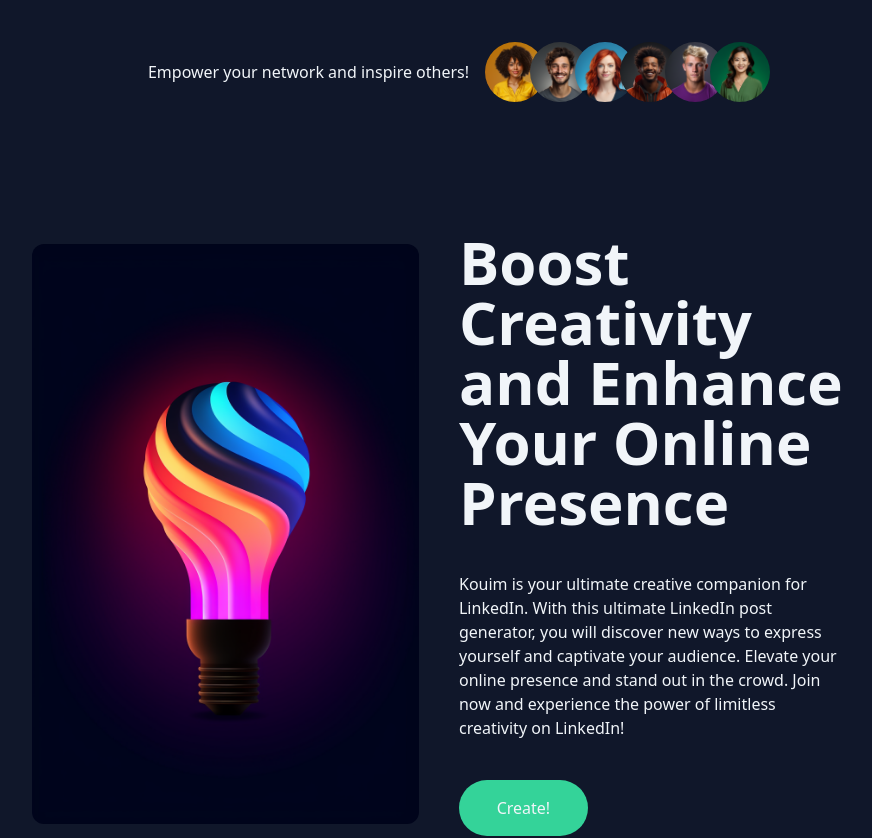
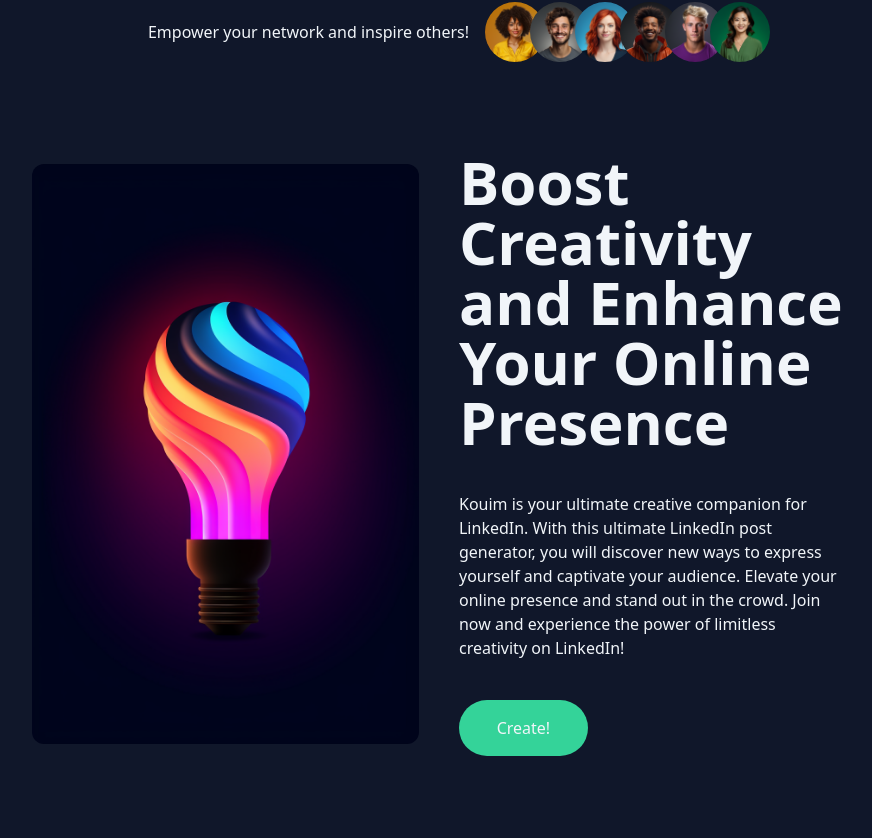
Before and after one commit to tlagoda/linkedinai, a Next.js app: page / in a window 1280 px wide. Shown: the part 780-1618 px from the top of the page, without its empty margins (181-1053 px from the left). Built offline with nearby package versions, Linux system fonts and the light colour scheme; no server answers.

Commit message:
fix links

```diff
--- a/src/app/components/Footer.tsx
+++ b/src/app/components/Footer.tsx
@@ -17,9 +17,11 @@ export default function Footer() {
             <span className="text-emerald-400">K</span>ouim: Elevate, Engage,
             Excel!
           </h3>
-          <button className="w-1/6 bg-emerald-400 rounded-full py-4 hover:bg-emerald-500">
-            <Link href="/signup">Start now!</Link>
-          </button>
+          <Link href="/signup">
+            <button className="w-1/6 bg-emerald-400 rounded-full py-4 hover:bg-emerald-500">
+              Start now!
+            </button>
+          </Link>
         </div>
         <div className="h-1/2 w-full">
           <div className="flex h-full justify-between items-end">
--- a/src/app/components/Header.tsx
+++ b/src/app/components/Header.tsx
@@ -31,12 +31,16 @@ export default function Header() {
         </li>
       </ul>
       <div>
-        <button className="rounded-full border-2 px-4 py-2 mr-2 min-w-[6rem] hover:text-emerald-400">
-          <Link href="/signup">Sign up</Link>
-        </button>
-        <button className="rounded-full border-2 px-4 py-2 min-w-[6rem] hover:text-emerald-400">
-          <Link href="/login">Login</Link>
-        </button>
+        <Link href="/signup">
+          <button className="rounded-full border-2 px-4 py-2 mr-2 min-w-[6rem] hover:text-emerald-400">
+            Sign up
+          </button>
+        </Link>
+        <Link href="/login">
+          <button className="rounded-full border-2 px-4 py-2 min-w-[6rem] hover:text-emerald-400">
+            Login
+          </button>
+        </Link>
       </div>
     </header>
   );
--- a/src/app/page.tsx
+++ b/src/app/page.tsx
@@ -30,9 +30,11 @@ export default function Home() {
               generator. Create custom posts, add media, and effortlessly
               publish on LinkedIn.
             </p>
+            <Link href="/signup">
               <button className="w-1/3 bg-emerald-400 rounded-full py-4 hover:bg-emerald-500">
-              <Link href="/signup">Try it for free!</Link>
+                Try it for free!
               </button>
+            </Link>
           </div>
           <div className="w-1/2 flex justify-center items-center">
             <Image
@@ -46,7 +48,7 @@ export default function Home() {
         </div>
         <div
           id="solution-section"
-          className="w-full my-20 h-40 flex justify-center items-center"
+          className="w-full h-40 flex justify-center items-center"
         >
           <div className="flex items-center justify-between">
             <span className="mr-4">
@@ -55,7 +57,7 @@ export default function Home() {
             <OverlapingAvatars />
           </div>
         </div>
-        <div className="flex my-10 w-2/3 mx-auto">
+        <div className="flex mt-10 mb-40 w-2/3 mx-auto">
           <div className="w-1/2 flex justify-center items-center">
             <Image
               className="rounded-xl"
@@ -76,9 +78,11 @@ export default function Home() {
               presence and stand out in the crowd. Join now and experience the
               power of limitless creativity on LinkedIn!
             </p>
+            <Link href="/signup">
               <button className="w-1/3 bg-emerald-400 rounded-full py-4 hover:bg-emerald-500">
-              <Link href="/signup">Create!</Link>
+                Create!
               </button>
+            </Link>
           </div>
         </div>
         <div className="min-h-[35vh] py-10 bg-bonusSection-500 flex flex-col justify-center items-center">
@@ -107,9 +111,11 @@ export default function Home() {
               simplifies LinkedIn post creation and sharing, saving you valuable
               time. Join now and maximize your social media impact.
             </p>
+            <Link href="/signup">
               <button className="w-1/3 bg-emerald-400 rounded-full py-4 hover:bg-emerald-500">
-              <Link href="/signup">Save time!</Link>
+                Save time!
               </button>
+            </Link>
           </div>
           <div className="w-1/2 flex justify-center items-center">
             <Image
```
Lines whose indentation alone changed are shown as unchanged.
